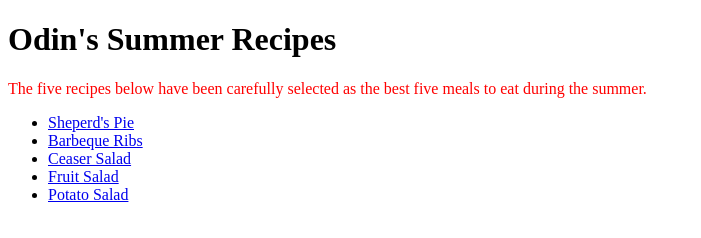
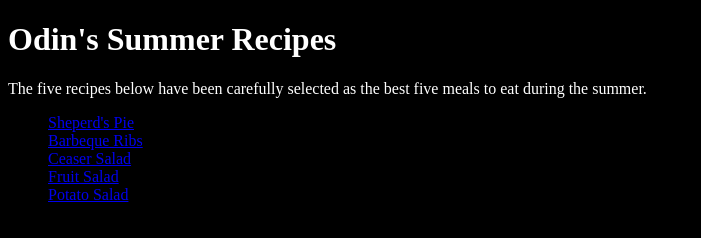
Before and after one commit to Mako1995/odin-recipes, a plain HTML site: page index.html in a window 1280 px wide. Shown: the whole page, without its empty margins (0-701 px from the left). Drawn offline with Linux system fonts and the light colour scheme.

Commit message:
sorted out background color issue

```diff
--- a/styling/index-styling.css
+++ b/styling/index-styling.css
@@ -1,9 +1,11 @@
 
-div {
-    background-color:red !important;
+body {
+    background-color:black !important;
 }
 
+h1 {color: white;
+}
 
 p {
-    color: red;
+    color: white;
 }
```
Also changed, not shown: recipe-pages/Sheperds-Pie.html (+1 -1 lines).
